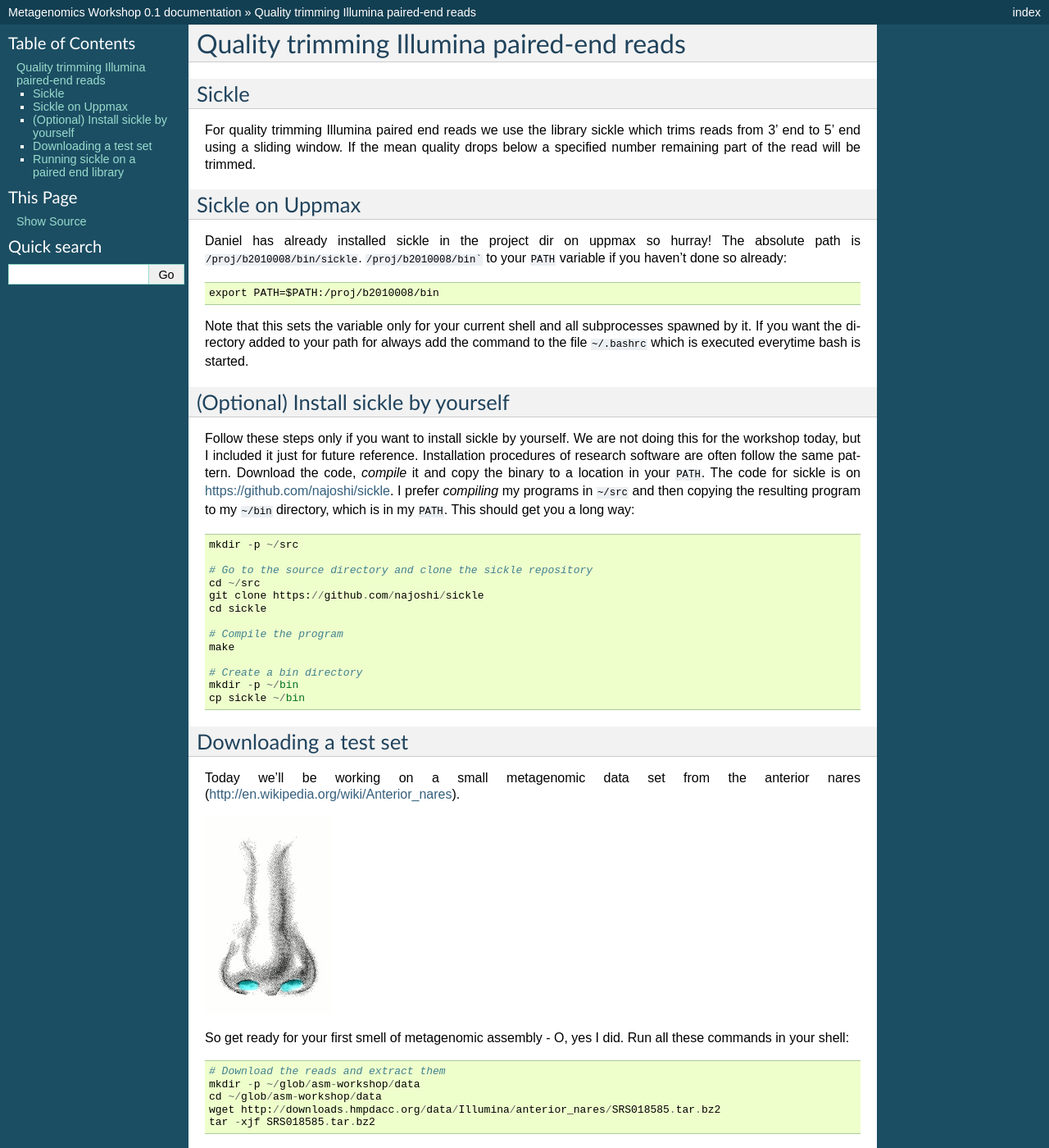
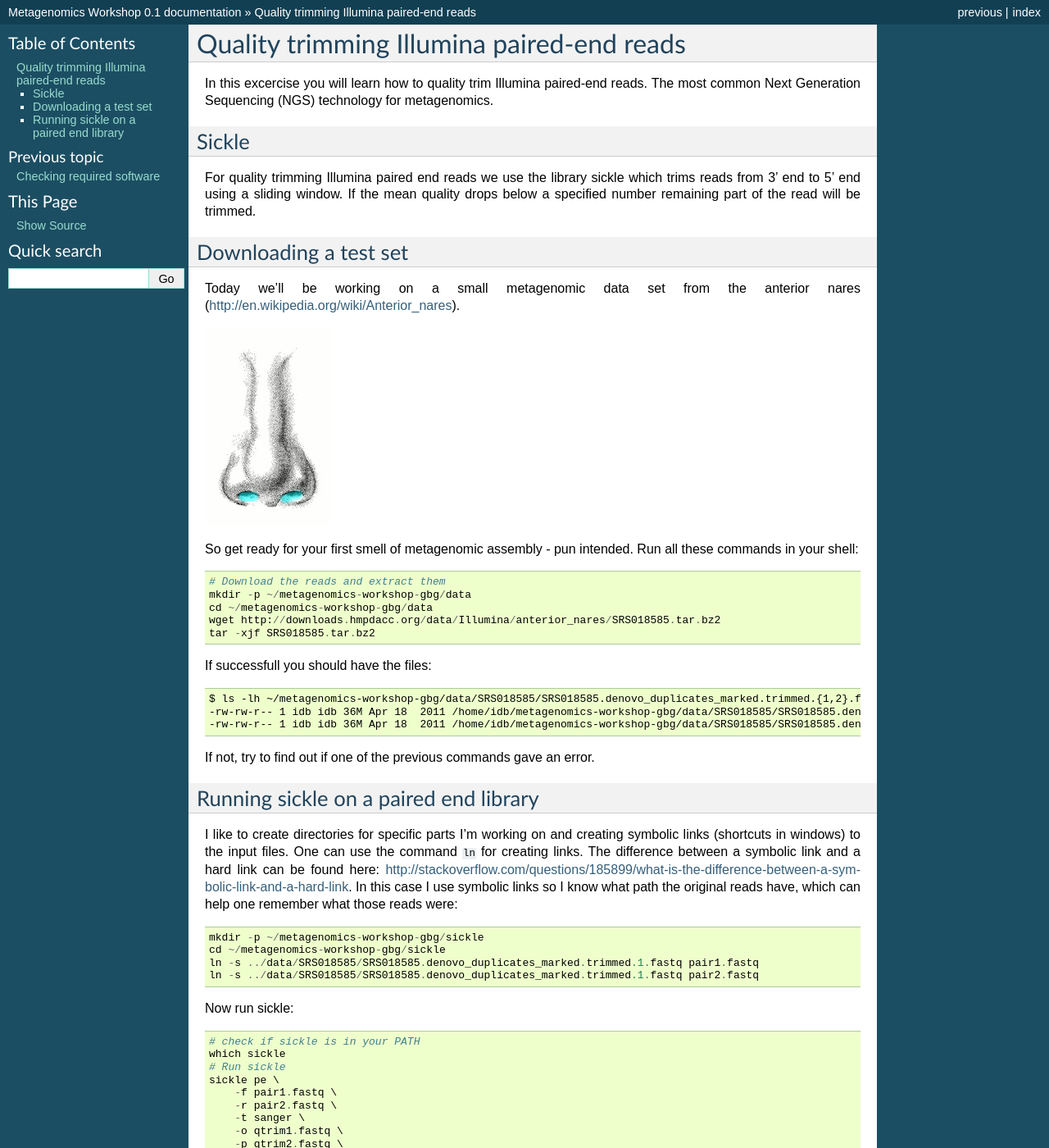
Before and after one commit to inodb/2013-metagenomics-workshop-gbg, a Sphinx documentation site: the page built from source/qtrim.rst, in a window 1280 px wide and 1400 px high. Shown: the whole window at 82% size. Built offline with Sphinx 7.4.7, drawn with Linux system fonts in a browser that asks for light colours; some of the changed text lies outside the part shown.

````diff
--- a/source/qtrim.rst
+++ b/source/qtrim.rst
@@ -1,51 +1,14 @@
 ==========================================
 Quality trimming Illumina paired-end reads
 ==========================================
+In this excercise you will learn how to quality trim Illumina paired-end reads.
+The most common Next Generation Sequencing (NGS) technology for metagenomics.
 
 Sickle
 ======
 For quality trimming Illumina paired end reads we use the library sickle which
 trims reads from 3' end to 5' end using a sliding window. If the mean quality
 drops below a specified number remaining part of the read will be trimmed.
-
-
-Sickle on Uppmax
-================
-Daniel has already installed sickle in the project dir on uppmax so hurray! The
-absolute path is ``/proj/b2010008/bin/sickle``. ``/proj/b2010008/bin``` to your
-``PATH`` variable if you haven't done so already::
-
-    export PATH=$PATH:/proj/b2010008/bin
-
-Note that this sets the variable only for your current shell and all
-subprocesses spawned by it. If you want the directory added to your path for
-always add the command to the file ``~/.bashrc`` which is executed everytime bash
-is started.
-
-(Optional) Install sickle by yourself
-=====================================
-Follow these steps only if you want to install sickle by yourself. We are not
-doing this for the workshop today, but I included it just for future reference.
-Installation procedures of research software are often follow the same pattern.
-Download the code, *compile* it and copy the binary to a location in your
-``PATH``. The code for sickle is on https://github.com/najoshi/sickle. I prefer
-*compiling* my programs in ``~/src`` and then copying the resulting program to
-my ``~/bin`` directory, which is in my ``PATH``. This should get you a long
-way::
-
-    mkdir -p ~/src
-
-    # Go to the source directory and clone the sickle repository
-    cd ~/src
-    git clone https://github.com/najoshi/sickle
-    cd sickle
-
-    # Compile the program
-    make
-
-    # Create a bin directory
-    mkdir -p ~/bin
-    cp sickle ~/bin
 
 
 Downloading a test set
@@ -56,36 +19,40 @@
 .. image:: ../images/nostril.jpg
 
 
-So get ready for your first smell of metagenomic assembly - O, yes I did. Run
+So get ready for your first smell of metagenomic assembly - pun intended. Run
 all these commands in your shell::
 
     # Download the reads and extract them
-    mkdir -p ~/glob/asm-workshop/data
-    cd ~/glob/asm-workshop/data
+    mkdir -p ~/metagenomics-workshop-gbg/data
+    cd ~/metagenomics-workshop-gbg/data
     wget http://downloads.hmpdacc.org/data/Illumina/anterior_nares/SRS018585.tar.bz2
     tar -xjf SRS018585.tar.bz2
 
-If successfull you should have the files
-``~/asm-workshop/data/SRS018585/SRS018585.denovo_duplicates_marked.trimmed.1.fastq``
-and
-``~/asm-workshop/data/SRS018585/SRS018585.denovo_duplicates_marked.trimmed.2.fastq``.
+If successfull you should have the files::
+
+    $ ls -lh ~/metagenomics-workshop-gbg/data/SRS018585/SRS018585.denovo_duplicates_marked.trimmed.{1,2}.fastq
+    -rw-rw-r-- 1 idb idb 36M Apr 18  2011 /home/idb/metagenomics-workshop-gbg/data/SRS018585/SRS018585.denovo_duplicates_marked.trimmed.1.fastq
+    -rw-rw-r-- 1 idb idb 36M Apr 18  2011 /home/idb/metagenomics-workshop-gbg/data/SRS018585/SRS018585.denovo_duplicates_marked.trimmed.2.fastq
+
+If not, try to find out if one of the previous commands gave an error.
 
 
 Running sickle on a paired end library
 ======================================
 I like to create directories for specific parts I'm working on and creating
-symbolic links (shortcuts in windows) to the files so there we go::
+symbolic links (shortcuts in windows) to the input files. One can use the
+command ``ln`` for creating links. The difference between a symbolic link and a
+hard link can be found here:
+http://stackoverflow.com/questions/185899/what-is-the-difference-between-a-symbolic-link-and-a-hard-link.
+In this case I use symbolic links so I know what path the original reads have,
+which can help one remember what those reads were::
 
-    mkdir -p ~/glob/asm-workshop/sickle
-    cd ~/glob/asm-workshop/sickle
+    mkdir -p ~/metagenomics-workshop-gbg/sickle
+    cd ~/metagenomics-workshop-gbg/sickle
     ln -s ../data/SRS018585/SRS018585.denovo_duplicates_marked.trimmed.1.fastq pair1.fastq
     ln -s ../data/SRS018585/SRS018585.denovo_duplicates_marked.trimmed.1.fastq pair2.fastq
 
-The difference between a symbolic link a and a hard link can be found here:
-http://stackoverflow.com/questions/185899/what-is-the-difference-between-a-symbolic-link-and-a-hard-link.
-In this case I use symbolic links so I know what path the original reads have,
-which can help one remember what those reads were after an intoxicating night
-out. Now run sickle::
+Now run sickle::
 
     # check if sickle is in your PATH
     which sickle
--- a/source/reqs.rst
+++ b/source/reqs.rst
@@ -1,8 +1,9 @@
 ==========================================
 Checking required software
 ==========================================
-An often occuring theme in bioinformatics is installing software. Learning how
-to check whether you actually have the required software is the first step.
+An often occuring theme in bioinformatics is installing software. Here we wil
+go over some steps to help you check whether you actually have the right
+software installed. There's an optional excerise on how to install ``sickle``.
 
 Programs used in this workshop
 ==============================
@@ -30,25 +31,31 @@
 .. _sickle: https://github.com/najoshi/sickle
 .. _Picard: http://picard.sourceforge.net/index.shtml
 
-You'll also
 
 Using which to locate a program
 ===============================
 An easy way to determine whether you have have a certain program installed is
 by typing::
 
-    $ which programname
+    which programname
 
 where ``programname`` is the name of the program you want to use. The program
-``which`` searches all directories for the executable file ``programname`` and
-returns the path of the first found hit. This is exactly what happens when you
-would just type ``programname`` on the command line, but then ``programname``
-is also executed. Check if you have xclip installed::
+``which`` searches all directories in ``$PATH`` for the executable file
+``programname`` and returns the path of the first found hit. This is exactly
+what happens when you would just type ``programname`` on the command line, but
+then ``programname`` is also executed. To see what your ``$PATH`` looks like,
+simply ``echo`` it::
+
+    echo $PATH
+
+Now check if you have xclip installed::
 
     $ which xclip
     /usr/bin/xclip
 
-It doesn't matter if the path outputted by which is different for you.
+It doesn't matter if the path outputted by ``which`` is different for you as
+long as you see a location of the program. No output means you don't have it in
+your ``$PATH`` variable.
 
 Check all programs in one go using xclip and which
 ==================================================
@@ -61,6 +68,7 @@
     bowtie2-build
     velveth
     velvetg
+    shuffleSequences_fastq.pl
     parallel
     tablet
     samtools
@@ -69,7 +77,7 @@
 
 The command::
 
-    $ xclip -o
+    xclip -o
 
 should give you the same list as above.
 
@@ -89,11 +97,11 @@
     tablet not in PATH
     /home/idb/bin/samtools
 
-As you can see all programs are found, except tablet. If any of the installed
-programs is missing, try to install them yourself or ask. If you are having
-troubles following these examples, try to find some bash tutorials online next
-time you have some time to kill. Educating yourself on how to use the command
-line effectively increases your productivity immensely.
+As you can see all programs are found, except tablet in this case. If any of
+the installed programs is missing, try to install them yourself or ask. If you
+are having troubles following these examples, try to find some bash tutorials
+online next time you have some time to kill. Educating yourself on how to use
+the command line effectively increases your productivity immensely.
 
 (Optional exercise) Check all programs in one go using xclip, parallel and which
 ================================================================================
@@ -124,3 +132,27 @@
 exciting since the execution time is already extremely short. The execution
 actually becomes slower than the original. This excercise is merely to gain
 familiarity with the parallel syntax.
+
+(Optional excercise) Install sickle by yourself
+===============================================
+Follow these steps only if you want to install ``sickle`` by yourself.
+Installation procedures of research software often follow the same pattern.
+Download the code, *compile* it and copy the binary to a location in your
+``$PATH``. The code for sickle is on https://github.com/najoshi/sickle. I
+prefer *compiling* my programs in ``~/src`` and then copying the resulting
+program to my ``~/bin`` directory, which is in my ``$PATH``. This should get
+you a long way::
+
+    mkdir -p ~/src
+
+    # Go to the source directory and clone the sickle repository
+    cd ~/src
+    git clone https://github.com/najoshi/sickle
+    cd sickle
+
+    # Compile the program
+    make
+
+    # Create a bin directory
+    mkdir -p ~/bin
+    cp sickle ~/bin
````
Also changed, not shown: source/index.rst (+6 -1 lines), source/velvet.rst (added, +73 -0 lines), 11 other files.
